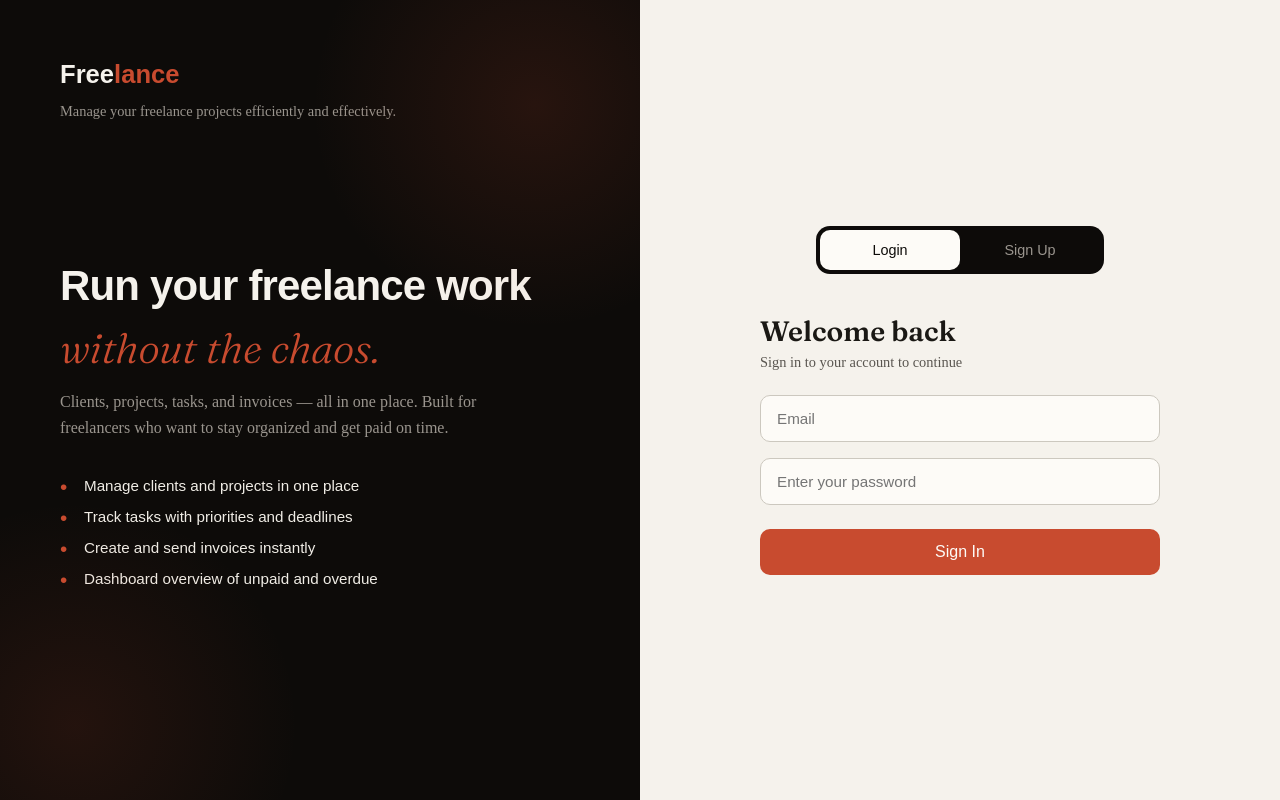
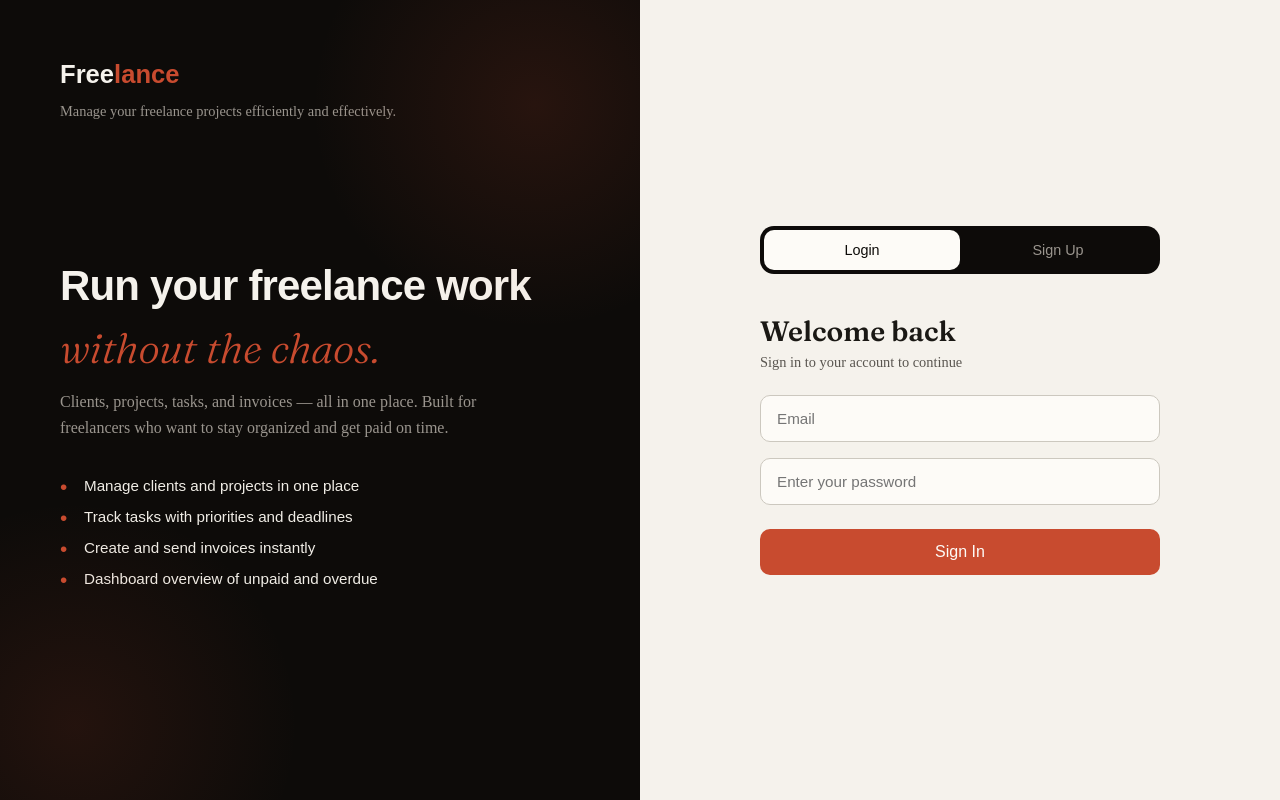
Before and after one commit to sleimanelhajj/freelance-management, an Angular app in the folder Frontend/: page / in a window 1280 px wide. Built offline with nearby package versions, Linux system fonts and the light colour scheme.

Commit message:
fixed the auth switch design

```diff
--- a/Frontend/src/app/app.config.ts
+++ b/Frontend/src/app/app.config.ts
@@ -9,6 +9,7 @@ import { authInterceptor } from './interceptors/auth.interceptor';
 export const appConfig: ApplicationConfig = {
   providers: [
     provideBrowserGlobalErrorListeners(),
+    //add the authInterceptor to the HTTP client providers
     provideHttpClient(withInterceptors([authInterceptor])),
     provideRouter(routes),
     provideAnimations(),
--- a/Frontend/src/app/pages/auth/auth.css
+++ b/Frontend/src/app/pages/auth/auth.css
@@ -153,8 +153,9 @@
 
 .auth-switch {
   position: relative;
-  display: inline-flex;
-  align-self: center;
+  display: flex;
+  width: 100%;
+  align-self: stretch;
   background: #0d0b09;
   padding: 4px;
   border-radius: 14px;
@@ -164,7 +165,7 @@
   position: absolute;
   top: 4px;
   left: 4px;
-  width: 140px;
+  width: calc(50% - 4px);
   height: 40px;
   background: #fdfbf7;
   border-radius: 10px;
@@ -174,7 +175,7 @@
 
 .switch-btn {
   position: relative;
-  width: 140px;
+  flex: 1;
   height: 40px;
   border: none;
   background: transparent;
--- a/Frontend/src/app/pages/auth/auth.html
+++ b/Frontend/src/app/pages/auth/auth.html
@@ -28,7 +28,7 @@
       <div class="auth-switch">
         <div
           class="switch-toggle"
-          [style.transform]="auth === 'sign-up' ? 'translateX(140px)' : 'translateX(0px)'"
+          [style.transform]="auth === 'sign-up' ? 'translateX(100%)' : 'translateX(0)'"
         ></div>
         <button class="switch-btn" [class.active]="auth === 'login'" (click)="setAuth('login')">
           Login
--- /dev/null
+++ b/Frontend/src/app/pages/main-layout/main-layout.html
@@ -0,0 +1 @@
+<p>main-layout works!</p>
```
Also changed, not shown: Frontend/src/app/pages/main-layout/main-layout.ts (added, +11 -0 lines), Frontend/src/app/pages/main-layout/main-layout.css (added), 1 other file (tests, documents, lock files or other folders).
